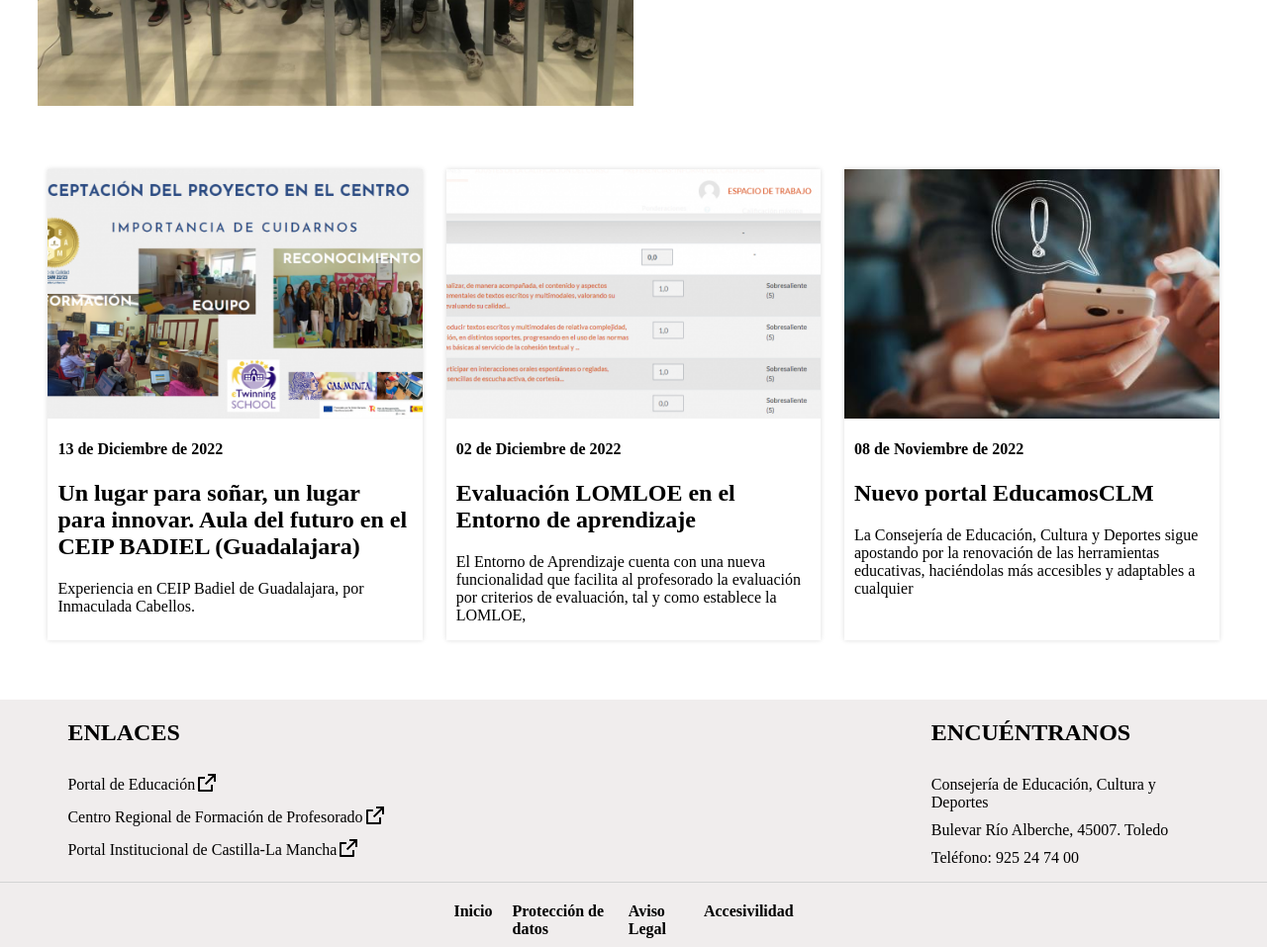
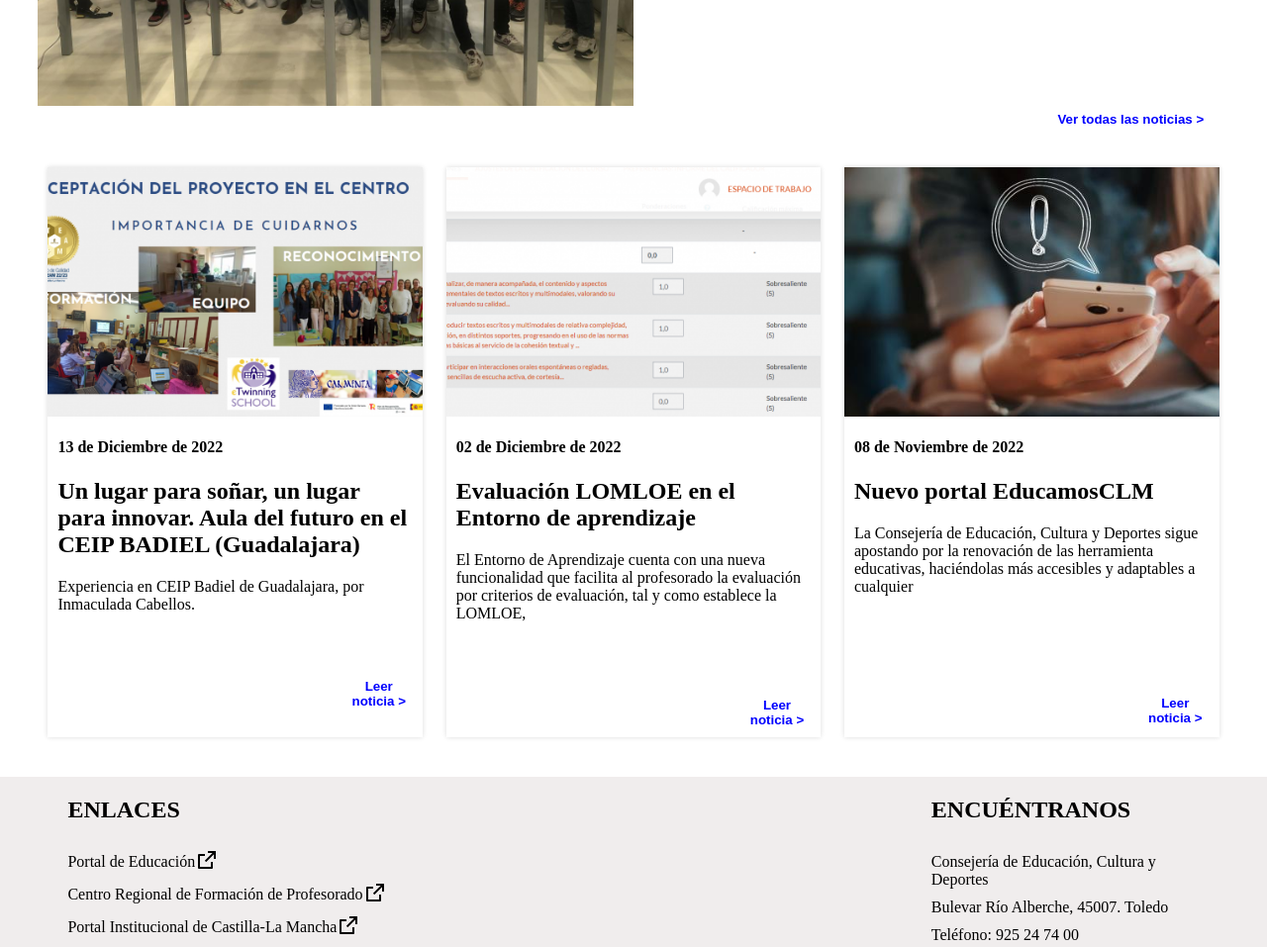
Before and after one commit to luciamejiav/8.-Educamos, a plain HTML site: page index.html in a window 1280 px wide. Shown: the part 1228-2185 px from the top of the page at 99% size. Drawn offline with Linux system fonts and the light colour scheme.

Commit message:
educamos

```diff
--- a/css/style.css
+++ b/css/style.css
@@ -173,7 +173,7 @@ nav li {
 }
 
 .pd{
-    padding: 60px 10px;
+    padding: 40px 10px;
 }
 
 .fecha {
@@ -200,6 +200,11 @@ nav li {
     /*text-align: right;*/
 }
 
+.right3 {
+    float: right;
+    width: 17%;
+}
+
 footer {
     background-color: rgb(240, 237, 237);
 }
@@ -211,3 +216,31 @@ footer {
 .py {
     padding: 10px 420px;
 }
+
+.boton2 {
+    color: blue;
+    border:none;
+    background-color: white;
+    font-weight: bold;
+}
+
+.pd-card1 {
+    padding-top: 50px;
+    padding-right: 10px;
+    padding-left: 300px;
+    padding-bottom: 5px;
+}
+
+.pd-card2 {
+    padding-top: 60px;
+    padding-bottom: 10px;
+    padding-right: 10px;
+    padding-left: 300px;
+}
+
+.pd-card3 {
+    padding-top: 85px;
+    padding-bottom: 10px;
+    padding-right: 10px;
+    padding-left: 300px;
+}
--- a/index.html
+++ b/index.html
@@ -90,6 +90,10 @@
         <div class="cb"></div>
     </div>
 
+    <div class="right3 container">
+        <button class="boton2">Ver todas las noticias ></button>
+    </div>
+
     <div class="container row justify-content-between pd">
         <div class="column-3">
             <div class="card">
@@ -97,6 +101,7 @@
                 <p class="fecha">13 de Diciembre de 2022</p>
                 <h2 class="mrl-10">Un lugar para soñar, un lugar para innovar. Aula del futuro en el CEIP BADIEL (Guadalajara)</h2>
                 <p class="mrl-10">Experiencia en CEIP Badiel de Guadalajara, por Inmaculada Cabellos.</p>
+                <button class="boton2 pd-card1">Leer noticia ></button>
             </div>
         </div>
 
@@ -105,9 +110,8 @@
                 <img src="img/noticia1.png" alt="">
                 <p class="fecha">02 de Diciembre de 2022</p>
                 <h2 class="mrl-10">Evaluación LOMLOE en el Entorno de aprendizaje</h2>
-                <p class="mrl-10">El Entorno de Aprendizaje cuenta con una nueva funcionalidad que facilita al profesorado la
-                    evaluación por criterios de evaluación, tal y como establece la LOMLOE,</p>
-
+                <p class="mrl-10">El Entorno de Aprendizaje cuenta con una nueva funcionalidad que facilita al profesorado la evaluación por criterios de evaluación, tal y como establece la LOMLOE,</p>
+                <button class="boton2 pd-card2">Leer noticia ></button>
             </div>
         </div>
 
@@ -116,8 +120,8 @@
                 <img src="img/noticia2.jpg" alt="">
                 <p class="fecha">08 de Noviembre de 2022</p>
                 <h2 class="mrl-10">Nuevo portal EducamosCLM</h2>
-                <p class="mrl-10">La Consejería de Educación, Cultura y Deportes sigue apostando por la renovación de las herramientas
-                    educativas, haciéndolas más accesibles y adaptables a cualquier</p>
+                <p class="mrl-10">La Consejería de Educación, Cultura y Deportes sigue apostando por la renovación de las herramienta educativas, haciéndolas más accesibles y adaptables a cualquier</p>
+                <button class="boton2 pd-card3">Leer noticia ></button>
             </div>
         </div>
     </div>
```
